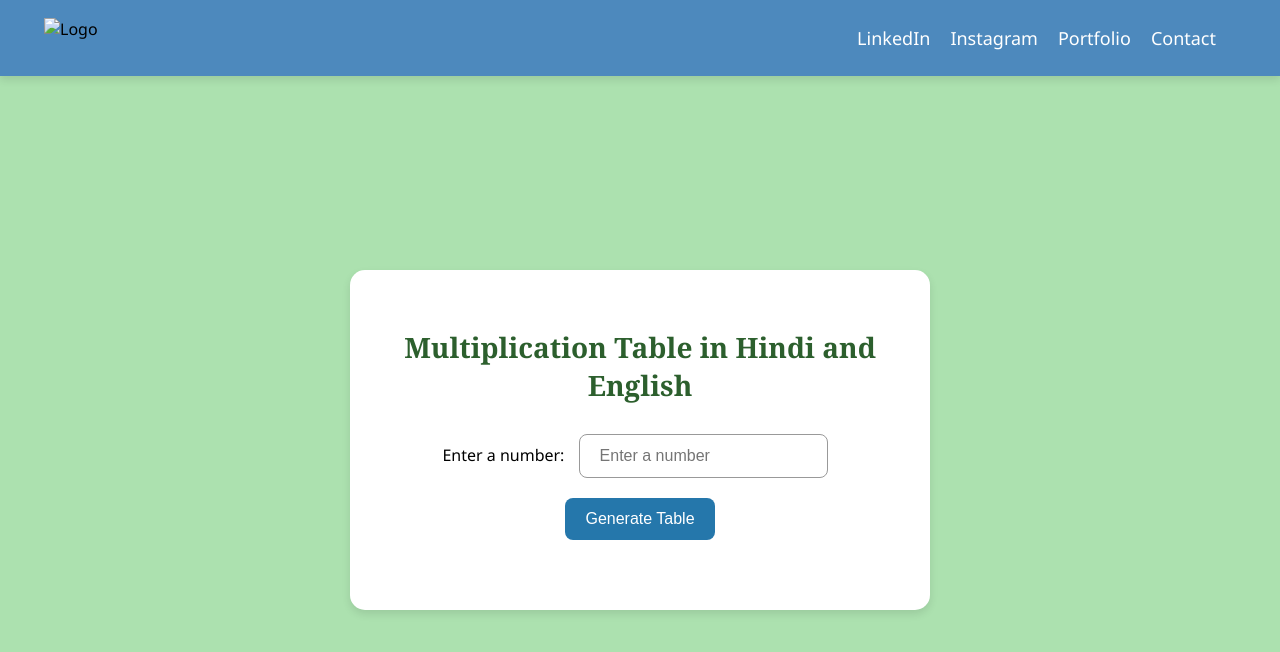
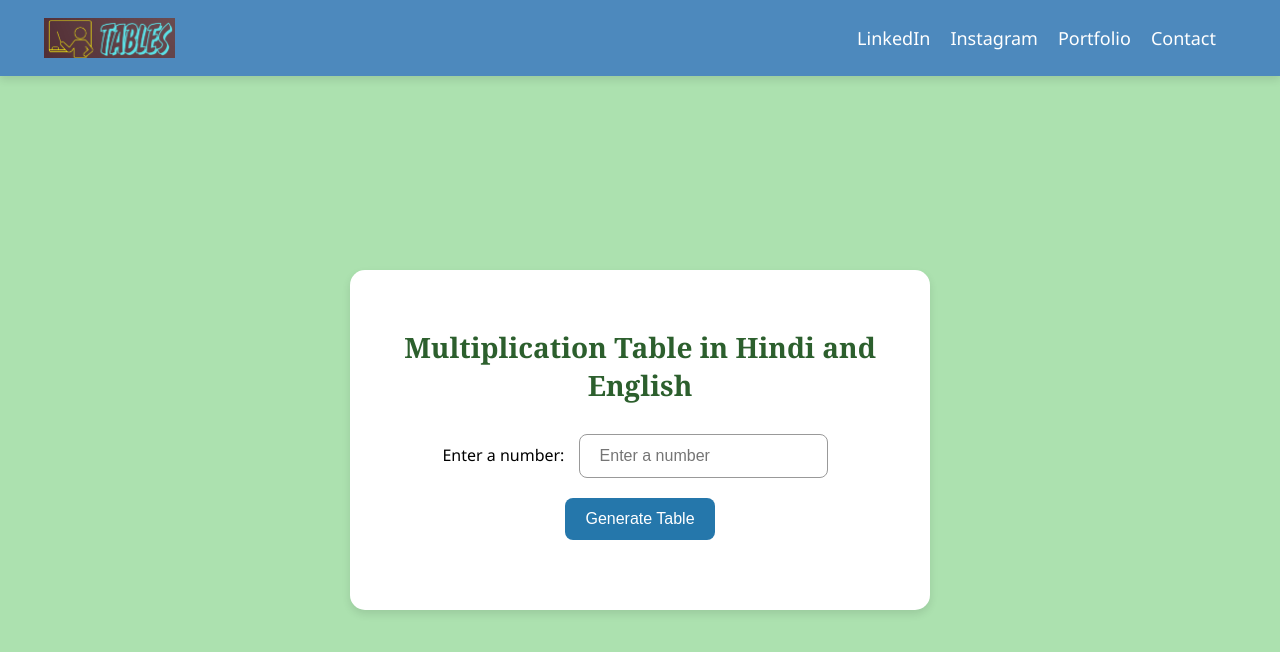
Before and after one commit to manish8kumar/Tables, a plain HTML site: page index.html in a window 1280 px wide. Drawn offline with Linux system fonts and the light colour scheme; the site is published under a folder, as on GitHub Pages, so addresses that start at the root find nothing.

Commit message:
Update index.html

```diff
--- a/index.html
+++ b/index.html
@@ -11,7 +11,7 @@
     <nav class="navbar">
         <div class="navbar-container">
             <!-- <a href="#" class="navbar-logo">MyWebsite</a> -->
-            <img src="/logo.png" alt="Logo" class="logo-img" id="logo">
+            <img src="logo.png" alt="Logo" class="logo-img" id="logo">
             <ul class="navbar-links">
                 <li><a href="https://www.linkedin.com/in/manish8kumar" target="_blank">LinkedIn</a></li>
                 <li><a href="https://www.instagram.com/manish.sarswat_" target="_blank">Instagram</a></li>
```
